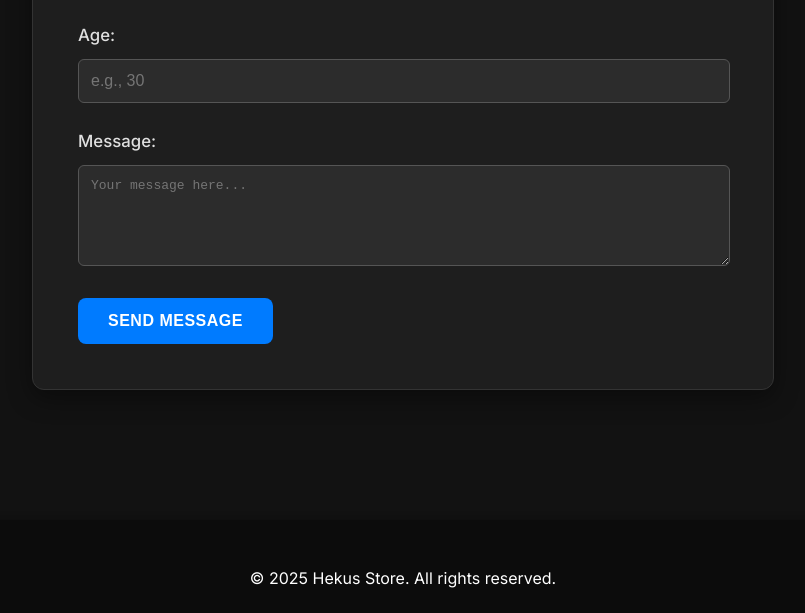
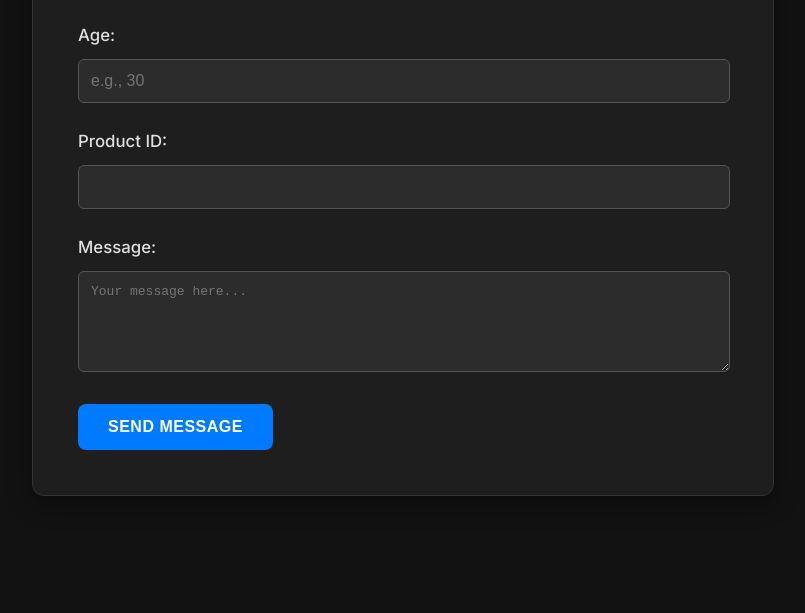
Before and after one commit to Hemanth252k3/Hekus_Store, a plain HTML site: page index.html in a window 1280 px wide. Shown: the part 6487-7100 px from the top of the page, without its empty margins (237-1042 px from the left). Drawn offline with nearby package versions, Linux system fonts and the light colour scheme.

Commit message:
Update index.html

```diff
--- a/index.html
+++ b/index.html
@@ -92,6 +92,10 @@
                     <input type="number" id="age" name="age" min="1" max="120" placeholder="e.g., 30">
                 </div>
                 <div class="form-group">
+                    <label for="product_id">Product ID: </label>
+                    <input type="text" pattern="[A-Za-z0-9]+" title="Only letters and numbers allowed">
+                </div>
+                <div class="form-group">
                     <label for="message">Message:</label>
                     <textarea id="message" name="message" rows="5" required placeholder="Your message here..."></textarea>
                 </div>
```
